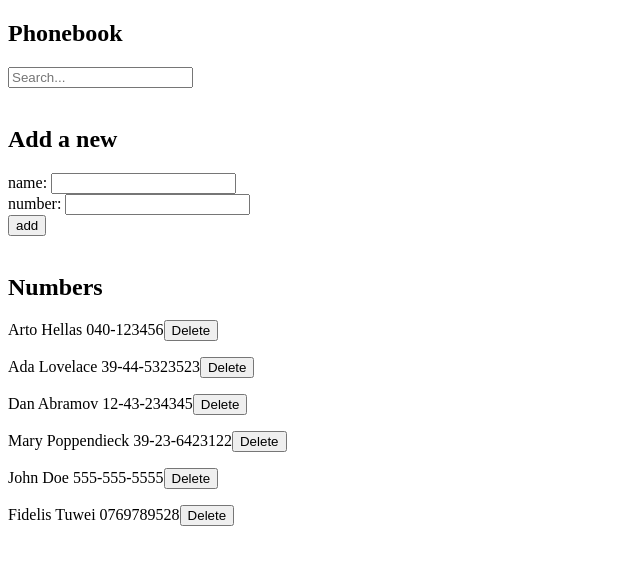
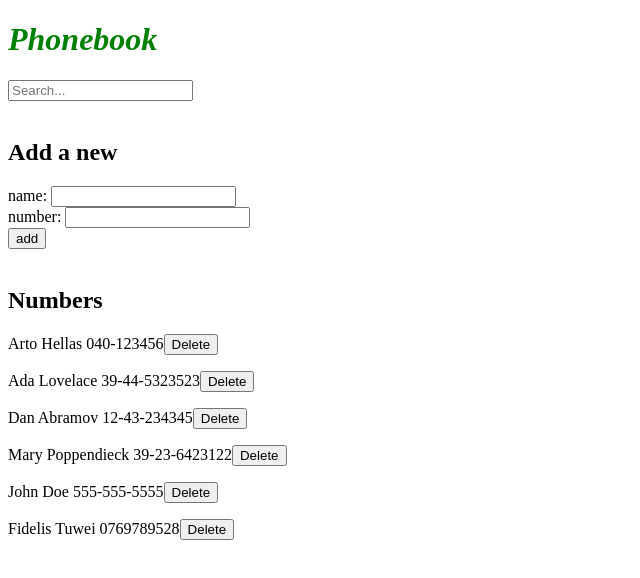
Before and after one commit to FIDELIS-TUWEI/fullstack-course, a React (Vite) app: page / in a window 1280 px wide. Shown: the top 578 px of the page, without its empty margins (0-640 px from the left). Built offline with nearby package versions, Linux system fonts and the light colour scheme; data requests are answered from the project's data file.

Commit message:
stylin react apps css

```diff
--- a/src/App.jsx
+++ b/src/App.jsx
@@ -186,7 +186,7 @@
 
   return (
     <div>
-      <h2>Phonebook</h2>
+      <h1>Phonebook</h1>
         <Filter searchTerm={searchTerm} handleSearch={handleSearch} />
       <br />
       <h2>Add a new</h2>
--- a/src/index.css
+++ b/src/index.css
@@ -1,69 +1,5 @@
-:root {
-  font-family: Inter, system-ui, Avenir, Helvetica, Arial, sans-serif;
-  line-height: 1.5;
-  font-weight: 400;
-
-  color-scheme: light dark;
-  color: rgba(255, 255, 255, 0.87);
-  background-color: #242424;
-
-  font-synthesis: none;
-  text-rendering: optimizeLegibility;
-  -webkit-font-smoothing: antialiased;
-  -moz-osx-font-smoothing: grayscale;
-  -webkit-text-size-adjust: 100%;
-}
-
-a {
-  font-weight: 500;
-  color: #646cff;
-  text-decoration: inherit;
-}
-a:hover {
-  color: #535bf2;
-}
-
-body {
-  margin: 0;
-  display: flex;
-  place-items: center;
-  min-width: 320px;
-  min-height: 100vh;
-}
 
 h1 {
-  font-size: 3.2em;
-  line-height: 1.1;
+  color: green;
+  font-style: italic;
 }
-
-button {
-  border-radius: 8px;
-  border: 1px solid transparent;
-  padding: 0.6em 1.2em;
-  font-size: 1em;
-  font-weight: 500;
-  font-family: inherit;
-  background-color: #1a1a1a;
-  cursor: pointer;
-  transition: border-color 0.25s;
-}
-button:hover {
-  border-color: #646cff;
-}
-button:focus,
-button:focus-visible {
-  outline: 4px auto -webkit-focus-ring-color;
-}
-
-@media (prefers-color-scheme: light) {
-  :root {
-    color: #213547;
-    background-color: #ffffff;
-  }
-  a:hover {
-    color: #747bff;
-  }
-  button {
-    background-color: #f9f9f9;
-  }
-}
--- a/src/main.jsx
+++ b/src/main.jsx
@@ -2,4 +2,6 @@
 
 import App from './App.jsx';
 
+import "./index.css";
+
 ReactDOM.createRoot(document.getElementById('root')).render(<App />);
```
